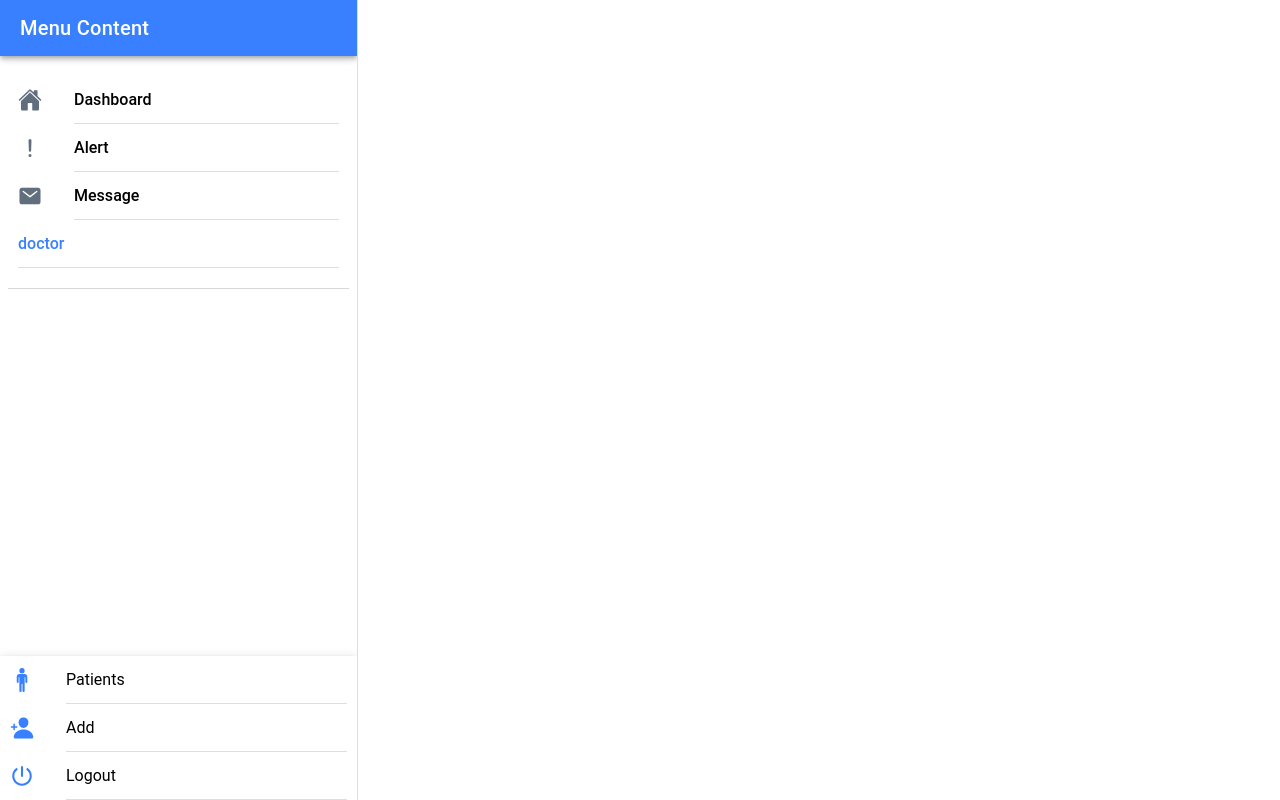
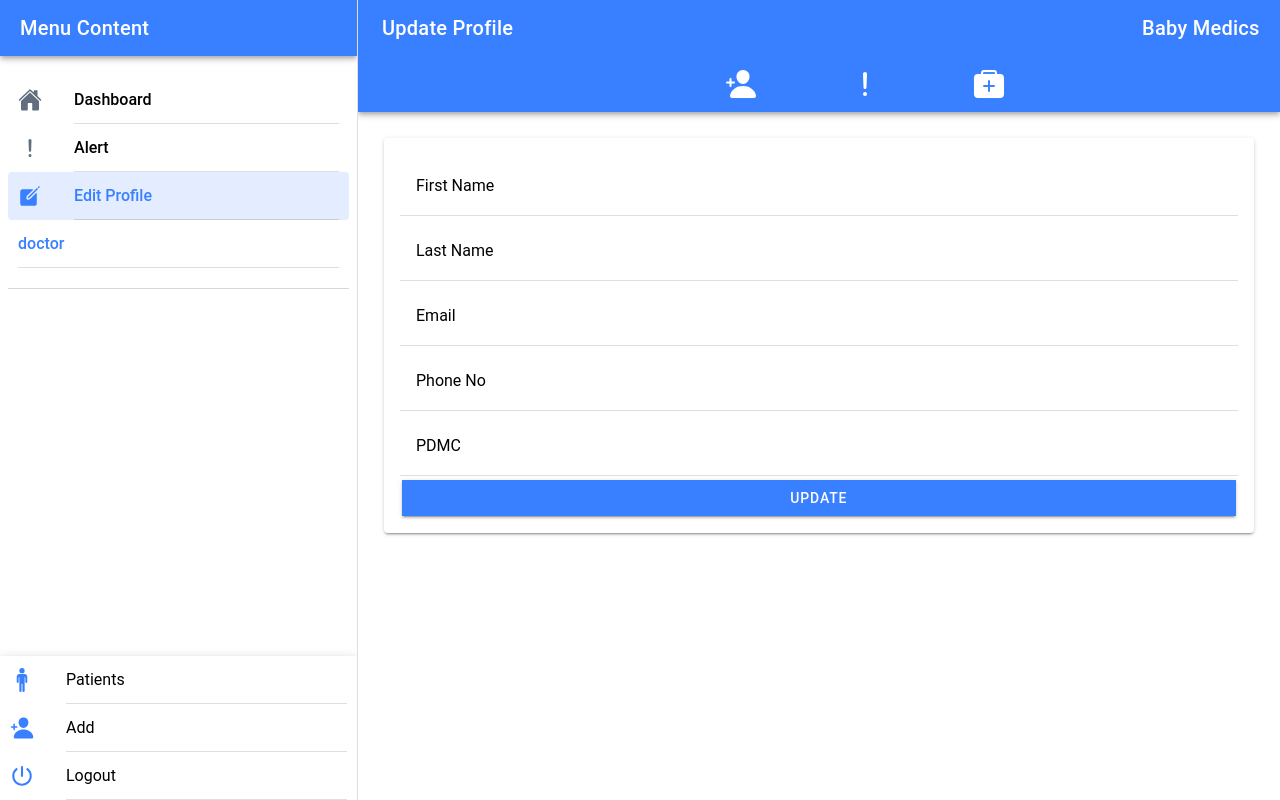
Before and after one commit to thezeeshanasghar/VacDocIReact, a React (Vite) app: page /members/doctor/edit-profile in a window 1280 px wide. Built offline with nearby package versions, Linux system fonts and the light colour scheme.

Commit message:
added update-profile

```diff
--- a/index.html
+++ b/index.html
@@ -2,7 +2,7 @@
 <html lang="en">
   <head>
     <meta charset="utf-8" />
-    <title>Ionic App</title>
+    <title>Doctor</title>
 
     <base href="/" />
 
--- a/src/pages/dashboard/Dashboard.tsx
+++ b/src/pages/dashboard/Dashboard.tsx
@@ -19,7 +19,7 @@ const Dashboard: React.FC = () => {
         <IonCard className="welcome-card md hydrated image-card">
           <IonImg
             src={dashboardImage}
-            style={{height: '30vh', }}
+            style={{ height: "40vh", objectFit: "cover" }}
             className="md hydrated custom-image"
           ></IonImg>
           <IonCardHeader className="ion-inherit-color md hydrated">
--- /dev/null
+++ b/src/pages/doctor/EditProfile.tsx
@@ -0,0 +1,55 @@
+import {
+    IonButton,
+  IonCard,
+  IonCardContent,
+  IonContent,
+  IonInput,
+  IonItem,
+  IonLabel,
+  IonPage,
+} from "@ionic/react";
+import React, { FormEvent } from "react";
+import Header from "../../components/header/Header";
+
+const EditProfile: React.FC = () => {
+    function handleSubmit(event: FormEvent<HTMLFormElement>): void {
+        throw new Error("Function not implemented.");
+    }
+
+  return (
+    <IonPage>
+      <Header pageName="Update Profile" />
+      <IonContent className="ion-padding">
+        <IonCard>
+          <IonCardContent>
+            <form onSubmit={handleSubmit}>
+                <IonItem>
+                  <IonLabel position="floating">First Name</IonLabel>
+                  <IonInput type="text" />
+                </IonItem>
+                <IonItem>
+                  <IonLabel position="floating">Last Name</IonLabel>
+                  <IonInput type="text" />
+                </IonItem>
+                <IonItem>
+                  <IonLabel position="floating">Email</IonLabel>
+                  <IonInput type="email" />
+                </IonItem>
+                <IonItem>
+                  <IonLabel position="floating">Phone No</IonLabel>
+                  <IonInput type="tel" />
+                </IonItem>
+                <IonItem>
+                  <IonLabel position="floating">PDMC</IonLabel>
+                  <IonInput type="text" />
+                </IonItem>
+            <IonButton type="submit" expand="full">Update</IonButton>
+            </form>
+          </IonCardContent>
+        </IonCard>
+      </IonContent>
+    </IonPage>
+  );
+};
+
+export default EditProfile;
--- a/src/pages/menu/Menu.tsx
+++ b/src/pages/menu/Menu.tsx
@@ -22,6 +22,7 @@ import {
   powerSharp,
   personAdd,
   man,
+  create,
 } from "ionicons/icons";
 import "./Menu.css";
 import Routes from "../../routes/Routes";
@@ -45,9 +46,9 @@ const appPages: AppPage[] = [
     mdIcon: alertOutline,
   },
   {
-    title: "Message",
-    url: "/page/Favorites",
-    mdIcon: mail,
+    title: "Edit Profile",
+    url: "/members/doctor/edit-profile",
+    mdIcon: create,
   },
   {
     title: "Archived",
--- a/src/routes/Routes.tsx
+++ b/src/routes/Routes.tsx
@@ -6,6 +6,7 @@ import Alert from "../pages/alert/Alert";
 import Test from "../pages/Test";
 import AddPatient from "../pages/patient/AddPatient";
 import PatientCardList from "../pages/patient/PatientCardList";
+import EditProfile from "../pages/doctor/EditProfile";
 
 const Routes: React.FC = () => {
   return (
@@ -15,6 +16,11 @@ const Routes: React.FC = () => {
         <Route exact path="/members/alert/vaccine-alert" component={Alert} />
         <Route exact path="/members/child/add" component={AddPatient} />
         <Route exact path="/members/child" component={PatientCardList} />
+        <Route
+          exact
+          path="/members/doctor/edit-profile"
+          component={EditProfile}
+        />
 
         <Route exact path={"/members/test"} component={Test} />
         <Route exact path="/members">
```
